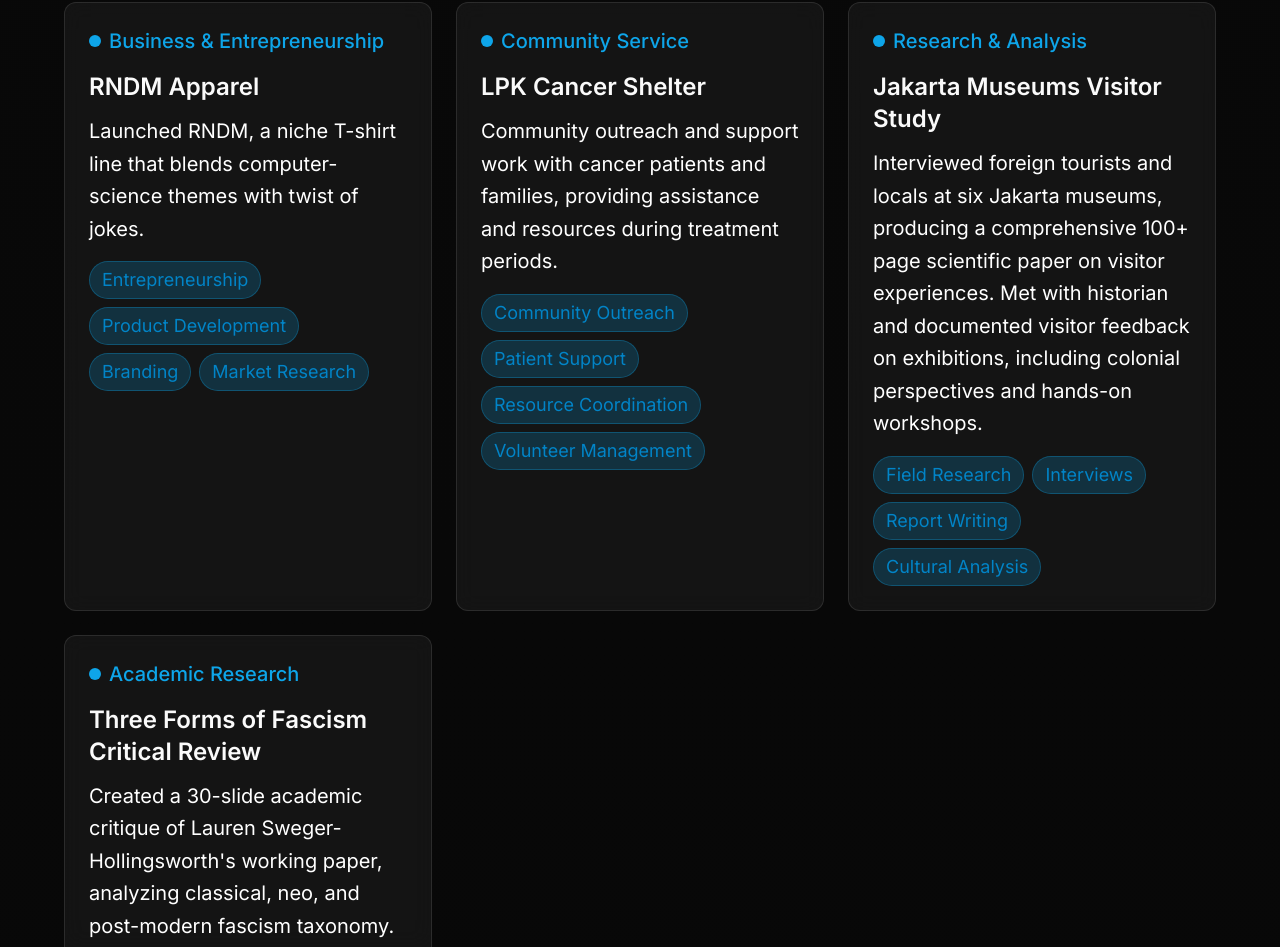
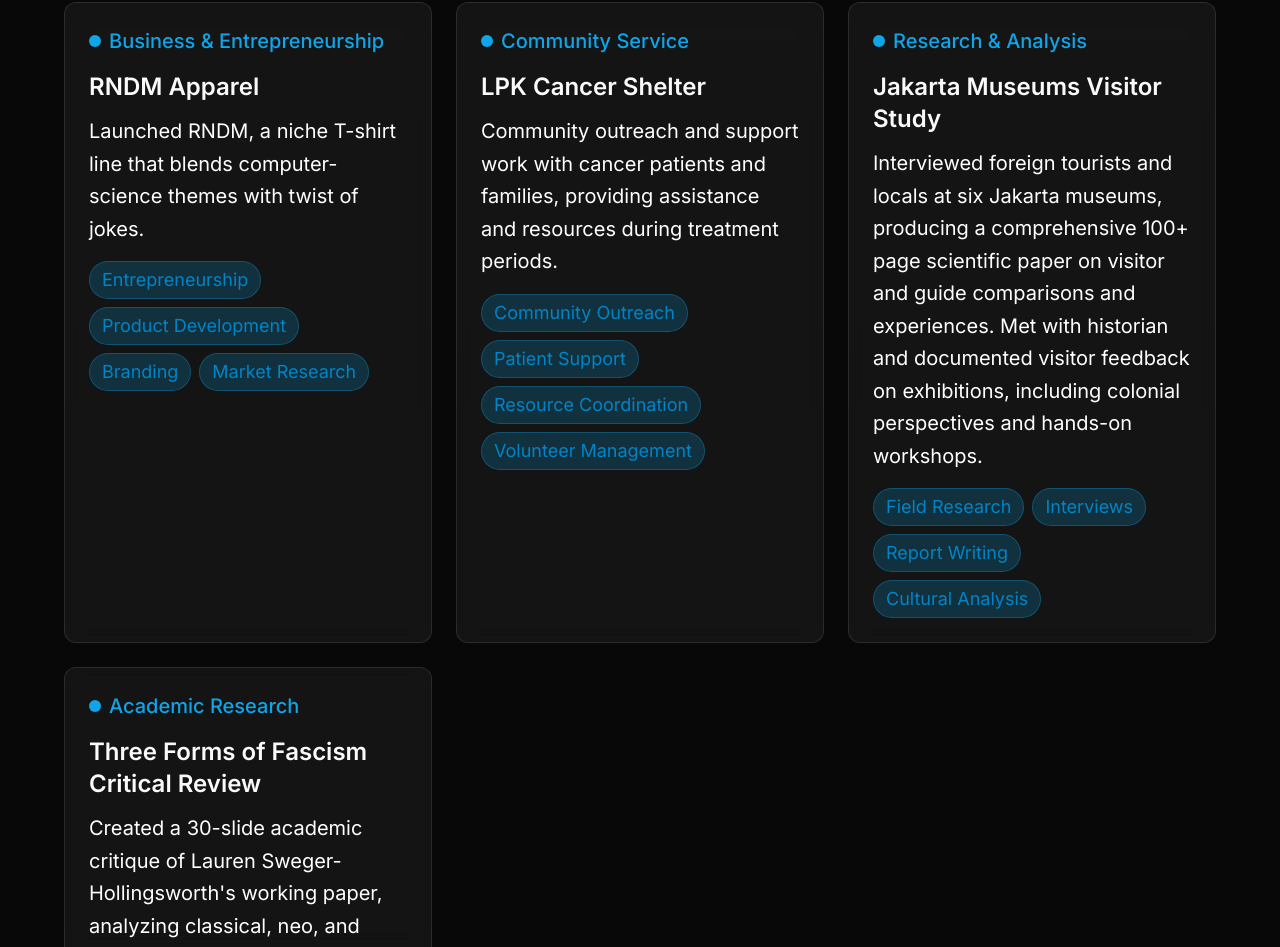
Before and after one commit to HarveyAll123/My-Portfolio, a React (Vite) app: page / in a window 1280 px wide. Shown: the part 8101-9048 px from the top of the page. Built offline with nearby package versions, Linux system fonts and the light colour scheme.

Commit message:
minor change

```diff
--- a/src/components/projects/projectsData.ts
+++ b/src/components/projects/projectsData.ts
@@ -80,7 +80,7 @@ export const nonTechProjects = [
   },
   {
     title: "Jakarta Museums Visitor Study",
-    description: "Interviewed foreign tourists and locals at six Jakarta museums, producing a comprehensive 100+ page scientific paper on visitor experiences. Met with historian and documented visitor feedback on exhibitions, including colonial perspectives and hands-on workshops.",
+    description: "Interviewed foreign tourists and locals at six Jakarta museums, producing a comprehensive 100+ page scientific paper on visitor and guide comparisons and experiences. Met with historian and documented visitor feedback on exhibitions, including colonial perspectives and hands-on workshops.",
     tech: ["Field Research", "Interviews", "Report Writing", "Cultural Analysis"],
     category: "Research & Analysis"
   },
```
